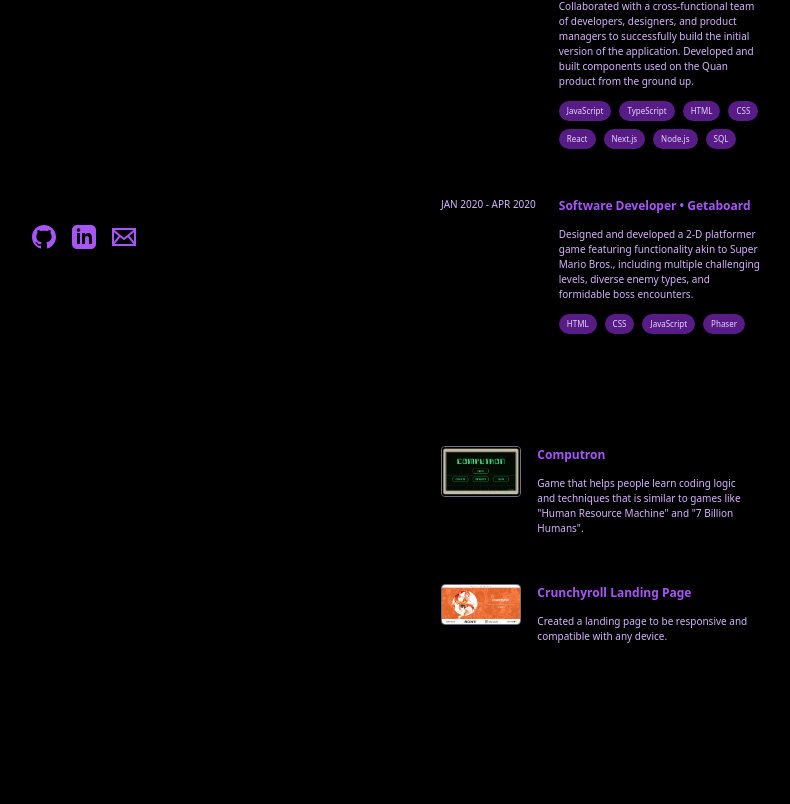
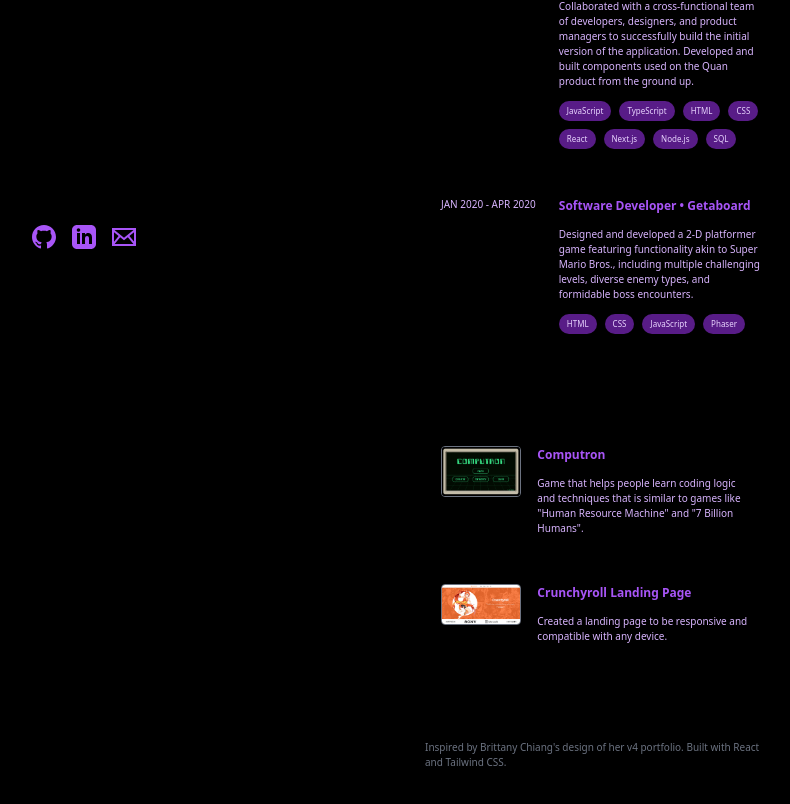
Before and after one commit to KevinZheng99/portfolio-v2, a React (Vite) app: page / in a window 1280 px wide. Shown: the part 495-1299 px from the top of the page, without its empty margins (235-1025 px from the left). Before the commit the page ends 1235 px from the top, so only its background shows below. Built offline with nearby package versions, Linux system fonts and the light colour scheme.

Commit message:
Footer Section

```diff
--- a/src/components/RightContent.jsx
+++ b/src/components/RightContent.jsx
@@ -1,6 +1,7 @@
 import About from "./Sections/About";
 import Experience from "./Sections/Experience";
 import Projects from "./Sections/Projects";
+import Footer from "./Sections/Footer";
 
 function RightContainer() {
   return (
@@ -8,6 +9,7 @@
       <About />
       <Experience />
       <Projects />
+      <Footer />
     </div>
   );
 }
--- /dev/null
+++ b/src/components/Sections/Footer.jsx
@@ -0,0 +1,10 @@
+function Footer() {
+  return (
+    <p className="text-xxs text-gray-500 mt-20">
+      Inspired by Brittany Chiang&apos;s design of her v4 portfolio. Built with
+      React and Tailwind CSS.
+    </p>
+  );
+}
+
+export default Footer;
```
